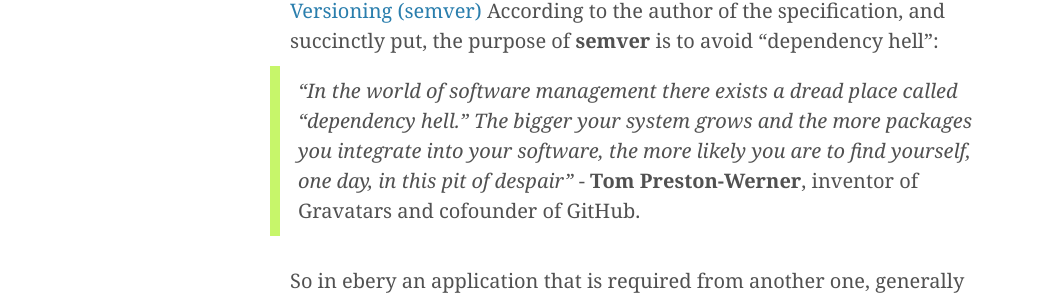
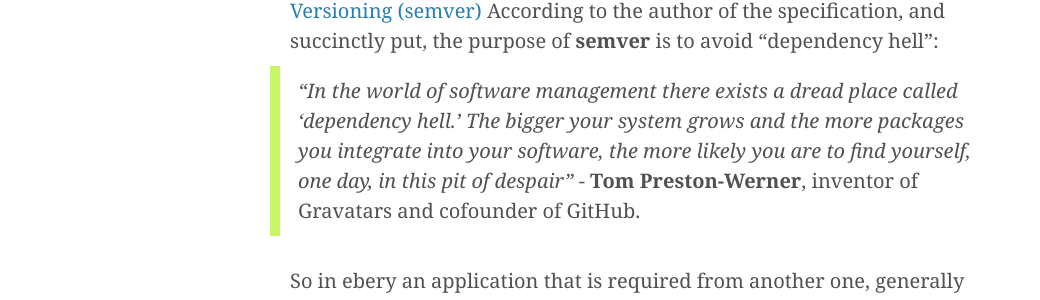
Before and after one commit to luiseduardobrito/luiseduardobrito.github.io, a Jekyll site: the page built from _posts/2016-04-27-simple-semantic-versioning-for-small-teams.md, in a window 1280 px wide and 900 px high, scrolled down 1061 px. Shown: the part 183-483 px from the top of the window, without its empty margins (0-1040 px from the left). Built offline with Jekyll 4.4.1, drawn with Linux system fonts in a browser that asks for light colours; some web fonts are replaced; comment, search, counter and statistics services are not loaded.

```diff
--- a/_posts/2016-04-27-simple-semantic-versioning-for-small-teams.md
+++ b/_posts/2016-04-27-simple-semantic-versioning-for-small-teams.md
@@ -11,6 +11,6 @@ One of the greatest challenges we have in our teams at [Devnup](https://devnup.s
 
 One of the most important protocols we are using today is the [Semantic Versioning (semver)](https://semver.org) According to the author of the specification, and succinctly put, the purpose of **semver** is to avoid “dependency hell”:
 
-> *"In the world of software management there exists a dread place called “dependency hell.” The bigger your system grows and the more packages you integrate into your software, the more likely you are to find yourself, one day, in this pit of despair"* - **Tom Preston-Werner**, inventor of Gravatars and cofounder of GitHub.
+> *"In the world of software management there exists a dread place called 'dependency hell.' The bigger your system grows and the more packages you integrate into your software, the more likely you are to find yourself, one day, in this pit of despair"* - **Tom Preston-Werner**, inventor of Gravatars and cofounder of GitHub.
 
 So in ebery an application that is required from another one, generally located outside of the its context, the package manager also specifies the module version it is looking for in the packages repository. So, if we updates the dependant package, the callers will notice it changed, and use an outdated version (for compatibility) or update the packages to use the newest available if within range. For example, if I need a version higher than v0.2.0, I can specify as "v0.2+", and if a new version is released, let's say "v0.2.5", it will be automatically updated in the next build of the package that depends on it.
```
